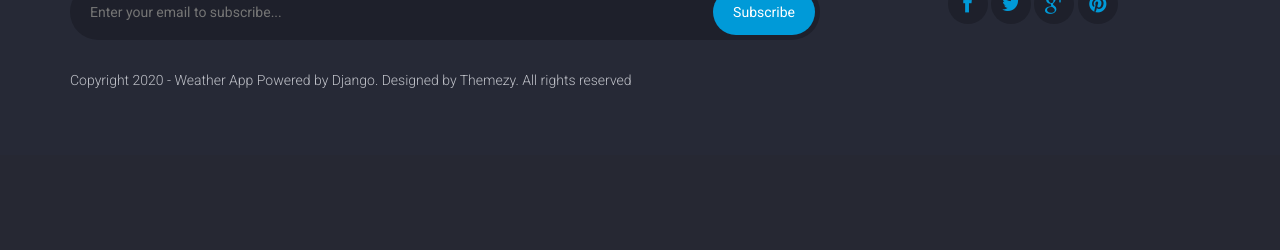
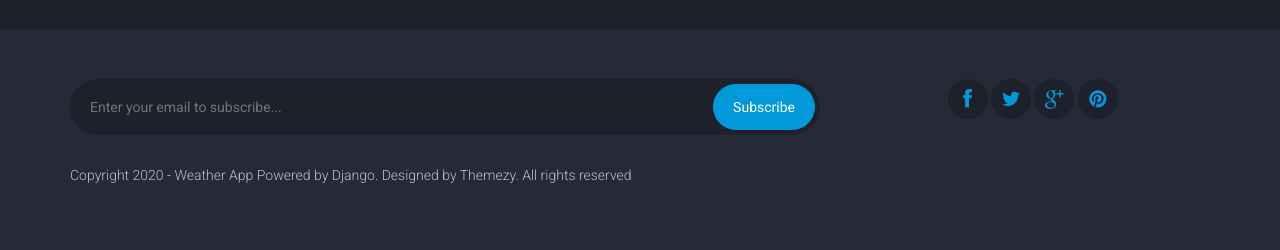
Before and after one commit to vgtgayan/weather_app, a Django app: page / in a window 1280 px wide. Shown: the part 645-895 px from the top of the page. Before the commit the page ends 733 px from the top, so only its background shows below. Run offline with Django 3.2, Linux system fonts and the light colour scheme; data that the repository does not hold is empty.

Commit message:
Remove fixed footer at the bottom

```diff
--- a/static/weather/css/style.css
+++ b/static/weather/css/style.css
@@ -1643,10 +1643,6 @@ form textarea {
  * Footer Styles
  */
 .site-footer {
-  position: fixed;
-  left: 0;
-  right: 0;
-  bottom: 0;
   background: #262936;
   padding: 50px 0; }
   .site-footer .subscribe-form {
```
